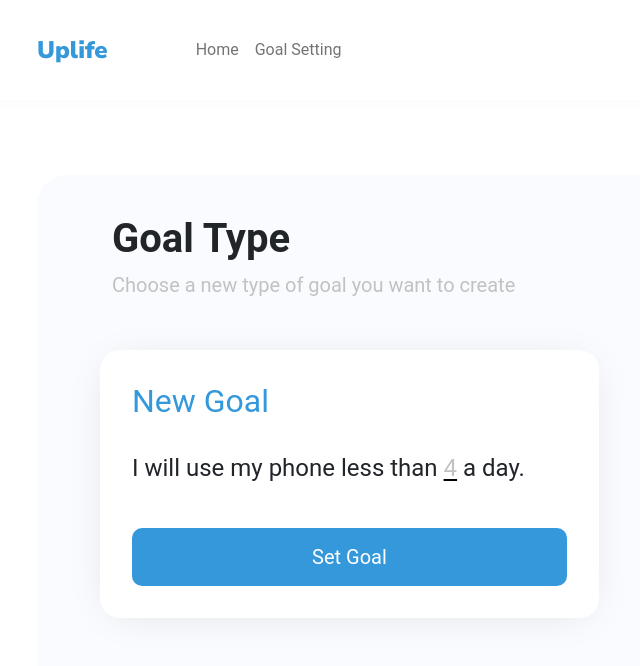
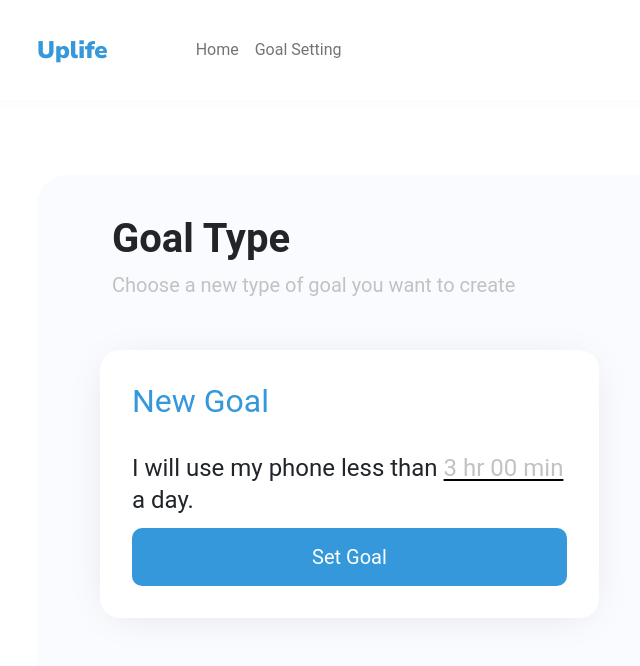
Before and after one commit to CheddarChoi/uplife, a React (Create React App) app: page /goal/total in a window 1280 px wide. Shown: the top 666 px of the page, without its empty margins (45-685 px from the left). Built offline with nearby package versions, Linux system fonts and the light colour scheme.

Commit message:
convert float to time

```diff
--- a/src/Components/Graphs/DraggableGraph.js
+++ b/src/Components/Graphs/DraggableGraph.js
@@ -15,10 +15,11 @@ const mapDispatchToProps = dispatch =>({
 
 const DraggableGraph = (props) => {
 
-  const [goal, setGoal] = useState(4)
+  const [goal, setGoal] = useState(props.number)
   const [xaxis, setXaxis] = useState({x0:0, x1:1})
   const emotion = [4, 1, 3, 5,5,2,1]
   const usage = [9, 4, 1, 4,2,3,4]
+  const {number} = props
 
   const handleGoal = number =>{
     const {setGoal} = props;
@@ -27,6 +28,7 @@ const DraggableGraph = (props) => {
 
   useEffect(()=>{
     handleGoal(goal)
+    console.log("props",props)
   },[goal])
 
   return (
--- a/src/Pages/TotalGoal.js
+++ b/src/Pages/TotalGoal.js
@@ -11,9 +11,32 @@ import "./Goal.css";
 const mapStateToProps = state =>({
   number : state.counter.number
 })
-// const mapDispatchToProps = dispatch =>({
-//   setGoal : number => dispatch(setGoal(number))
-// })
+const convertNumToTime =(number) =>{
+    var sign = (number >= 0) ? 1 : -1;
+
+    number = number * sign;
+    var hour = Math.floor(number);
+    var decpart = number - hour;
+
+    var min = 1 / 60;
+
+    decpart = min * Math.round(decpart / min);
+
+    var minute = Math.floor(decpart * 60) + '';
+
+
+    if (minute.length < 2) {
+    minute = '0' + minute;
+    }
+
+
+    sign = sign == 1 ? '' : '-';
+
+
+    var time = sign + hour + ' hr ' + minute + ' min';
+
+    return time;
+}
 
 const TotalGoal = (props) => {
   const history = useHistory();
@@ -40,7 +63,7 @@ const TotalGoal = (props) => {
             </h2>
             <h4>
               I will use my phone less than{" "}
-              <span className="blank">{number}</span> a day.
+              <span className="blank">{convertNumToTime(number)}</span> a day.
             </h4>
             {/* </div> */}
             <button
--- a/src/store/modules/counter.js
+++ b/src/store/modules/counter.js
@@ -13,7 +13,14 @@ export const setGoal = number => ({type:SET_GOAL, number })
 // **** 초기상태 정의
 const initialState = {
   color: 'red',
-  number: 0,
+  number: 3,
+  goals:[
+      {
+          id:0,
+          name:'total',
+          value:0
+      }
+  ]
 };
 
 // **** 리듀서 작성
```
